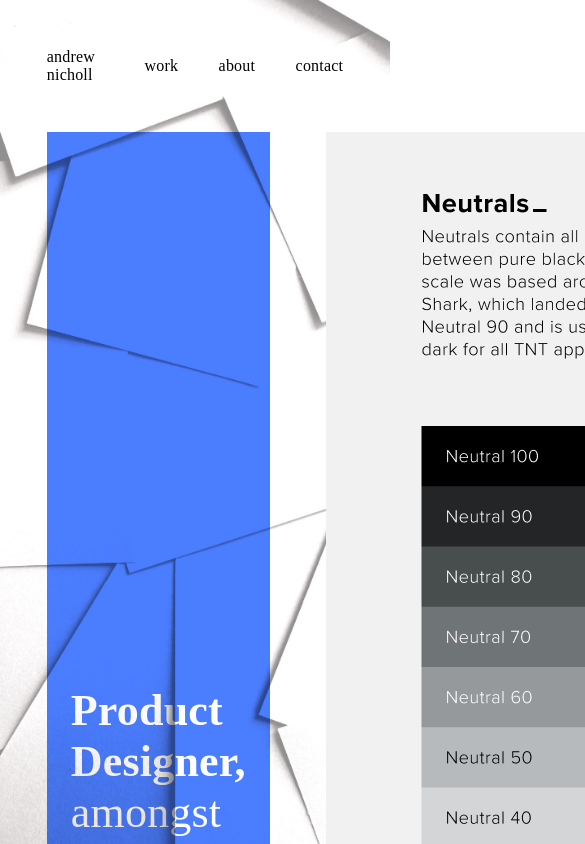
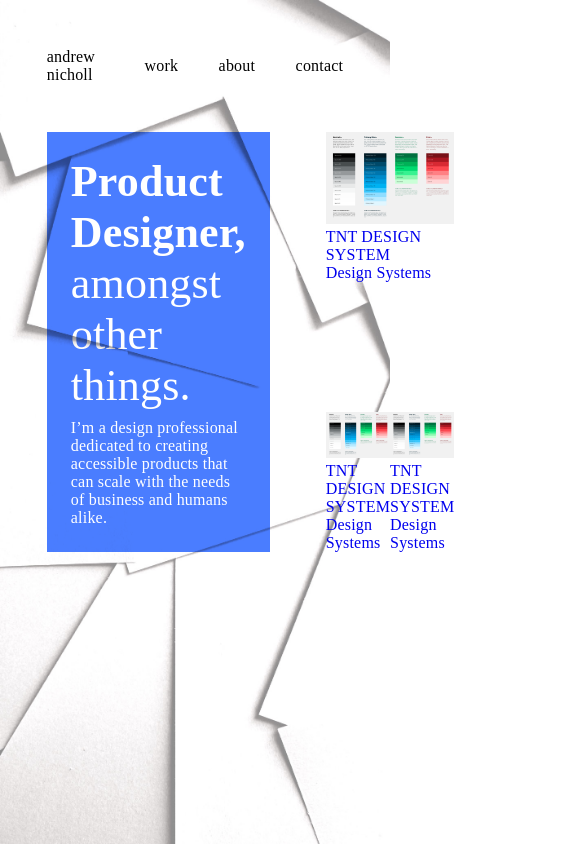
Before and after one commit to andrewnicholl/portfolio, a React (Create React App) app: page / in a window 390 px wide. Shown: the top 844 px of the page, 585 px wide, since content can reach past the window. Built offline with nearby package versions, Linux system fonts and the light colour scheme; a web font is replaced by a local one.

Commit message:
Some semblance of responsive grid coming together, images working

```diff
--- a/src/components/Projects.js
+++ b/src/components/Projects.js
@@ -1,15 +1,15 @@
 import React from "react";
-import Thumbnail from "../Thumbnail.js"; // Import the Thumbnail component
+import Thumbnail from "../components/Thumbnail.js"; // Import the Thumbnail component
 import tntColor from "../assets/img/tnt-ds-colors.png";
 import "../App.scss";
 import "../scss/components/projects.scss";
 
 function Projects(props) {
   return (
-    <div className="projects">
-      <div className="projects__main">
+    <div className="projects-container">
+      <div className="hero">
         <div>
-          <div className="projects__main_title">
+          <div className="hero__title">
             <h1 className="heading--large">Product Designer,</h1>
             <p className="heading--large">amongst other things.</p>
           </div>
@@ -19,31 +19,35 @@ function Projects(props) {
           </p>
         </div>
       </div>
-      <div>
+      <div className="work">
+        <div className="work__main">
           <Thumbnail
             link="/tnt-design-system"
             image={tntColor}
             title="TNT DESIGN SYSTEM"
             category="Design Systems"
           />
-
+        </div>
+        <div className="work__second">
           <Thumbnail
-          link="/airbnb"
-          image=""
-          title="Airbnb Experiences"
-          category="Website"
+            link="/tnt-design-system"
+            image={tntColor}
+            title="TNT DESIGN SYSTEM"
+            category="Design Systems"
           />
-
+        </div>
+        <div className="work__third">
           <Thumbnail
-          link="/photoshop"
-          image=""
-          title="Photoshop Redesign"
-          category="Desktop App"
+            link="/tnt-design-system"
+            image={tntColor}
+            title="TNT DESIGN SYSTEM"
+            category="Design Systems"
           />
+        </div>
       </div>
     </div>
   );
 }
-console.log('projects' + tntColor)
+console.log("projects" + tntColor);
 
 export default Projects;
--- a/src/Thumbnail.js
+++ b/src/components/Thumbnail.js
@@ -1,16 +1,18 @@
 import React from "react"; // Import the Component component from React
 import { Link } from "react-router-dom"; // Import the Link component
-import "./App.scss";
+import "../App.scss";
+import "../scss/components/thumbnail.scss";
+
 
 function Thumbnail(props) {
   return (
     <div className="project">
       <Link to="{props.link}">
-        <div className="project-image">
-          <img src={props.image} alt="Project Image"/>
+        <div>
+          <img src={props.image} alt="Project Image"  className="project__image"/>
         </div>
-        <div className="project-title">{props.title}</div>
-        <div className="project-category">{props.category}</div>
+        <div className="project__title">{props.title}</div>
+        <div className="project__category">{props.category}</div>
       </Link>
     </div>
   );
--- a/src/scss/components/projects.scss
+++ b/src/scss/components/projects.scss
@@ -1,26 +1,47 @@
-
-.projects {
+.projects-container {
     color: white;
     display: grid;
     gap: 5.6rem;
     grid-template-areas:
-      "main ..."
-      "main ...";
+        "hero work";
     grid-template-columns: 1fr 1fr;
+    grid-template-rows: 1fr;
+    padding: 0 12%;
+}
+
+.hero {
+    align-items: center;
+    background: #4A7DFF;
+    display: flex;
+    grid-area: hero;
+    max-height: 75vh;
+    mix-blend-mode: multiply;
+    padding: 2.4rem 2.4rem;
+
+    &__title {
+        margin-bottom: .8rem;
+    }
+}
+
+.work {
+    display: grid;
+    grid-area: work;
+    grid-template-areas:
+        "main main"
+        "second third";
+    grid-template-columns: 1fr 2fr;
     grid-template-rows: 2fr 1fr;
-    padding: 0 12%;
-    height: 75vh;
+    max-height: 75vh;
 
     &__main {
-      background: #4A7DFF;
-      grid-area: main;
-      mix-blend-mode: multiply;
-      padding: 2.4rem 2.4rem;
-      display: flex;
-      align-items: center;
+        grid-area: main;
+    }
 
-      &_title {
-        margin-bottom: .8rem;
-      }
+    &__second {
+        grid-area: second;
     }
-  }
+
+    &__third {
+        grid-area: third;
+    }
+}
--- /dev/null
+++ b/src/scss/components/thumbnail.scss
@@ -0,0 +1,11 @@
+.project {
+
+    &__image {
+        max-width: 500px;
+        width: 100%;
+    }
+
+    &__title {}
+
+    &__category {}
+}
```
Lines whose indentation alone changed are shown as unchanged.
